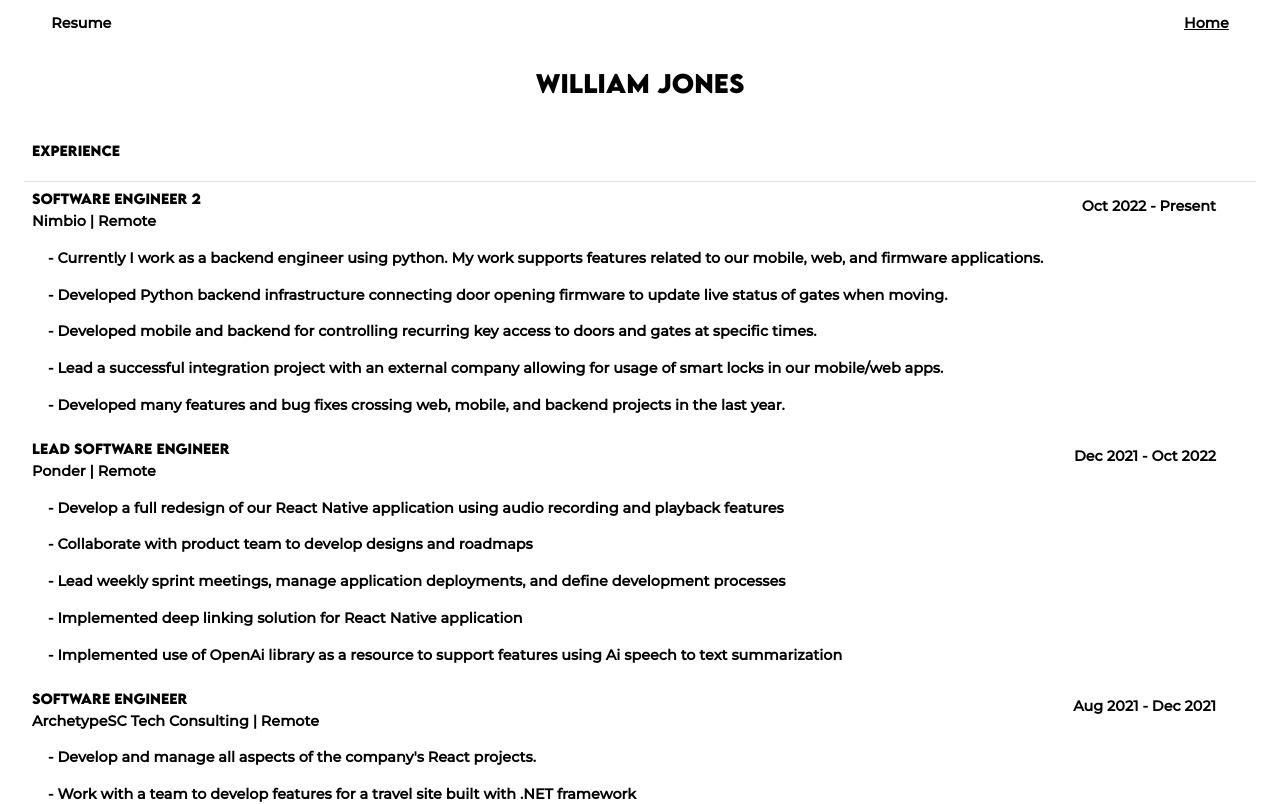
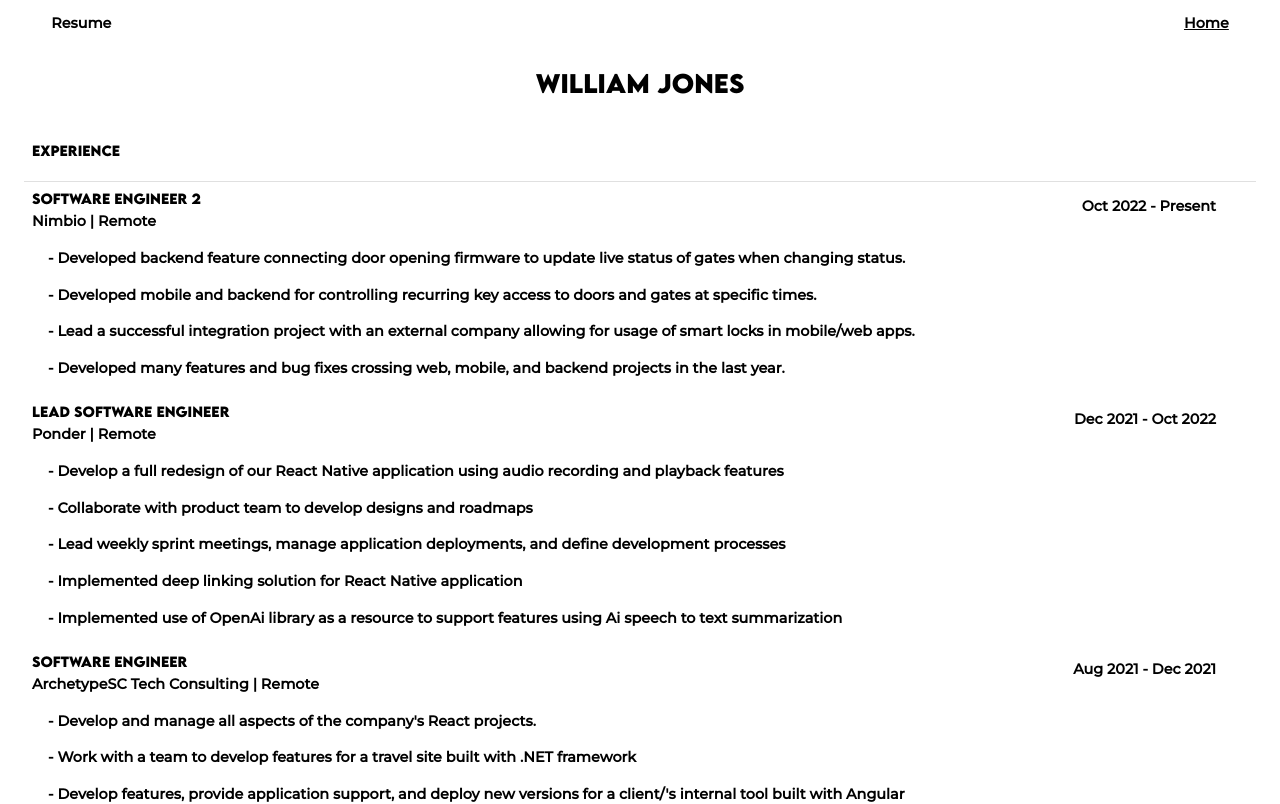
Before and after one commit to CodeJonesW/Wills_Blog, a Next.js app: page /resume in a window 1280 px wide. Shown: the top 804 px of the page. Built offline with nearby package versions, Linux system fonts and the light colour scheme.

Commit message:
resume edit

```diff
--- a/pages/resume.tsx
+++ b/pages/resume.tsx
@@ -57,10 +57,9 @@ export default function Resume({ posts }: BlogProps) {
             company="Nimbio"
             location="Remote"
             bullets={[
-              "Currently I work as a backend engineer using python. My work supports features related to our mobile, web, and firmware applications.",
-              "Developed Python backend infrastructure connecting door opening firmware to update live status of gates when moving.",
+              "Developed backend feature connecting door opening firmware to update live status of gates when changing status.",
               "Developed mobile and backend for controlling recurring key access to doors and gates at specific times.",
-              "Lead a successful integration project with an external company allowing for usage of smart locks in our mobile/web apps.",
+              "Lead a successful integration project with an external company allowing for usage of smart locks in mobile/web apps.",
               "Developed many features and bug fixes crossing web, mobile, and backend projects in the last year.",
             ]}
             date={"Oct 2022 - Present"}
```
